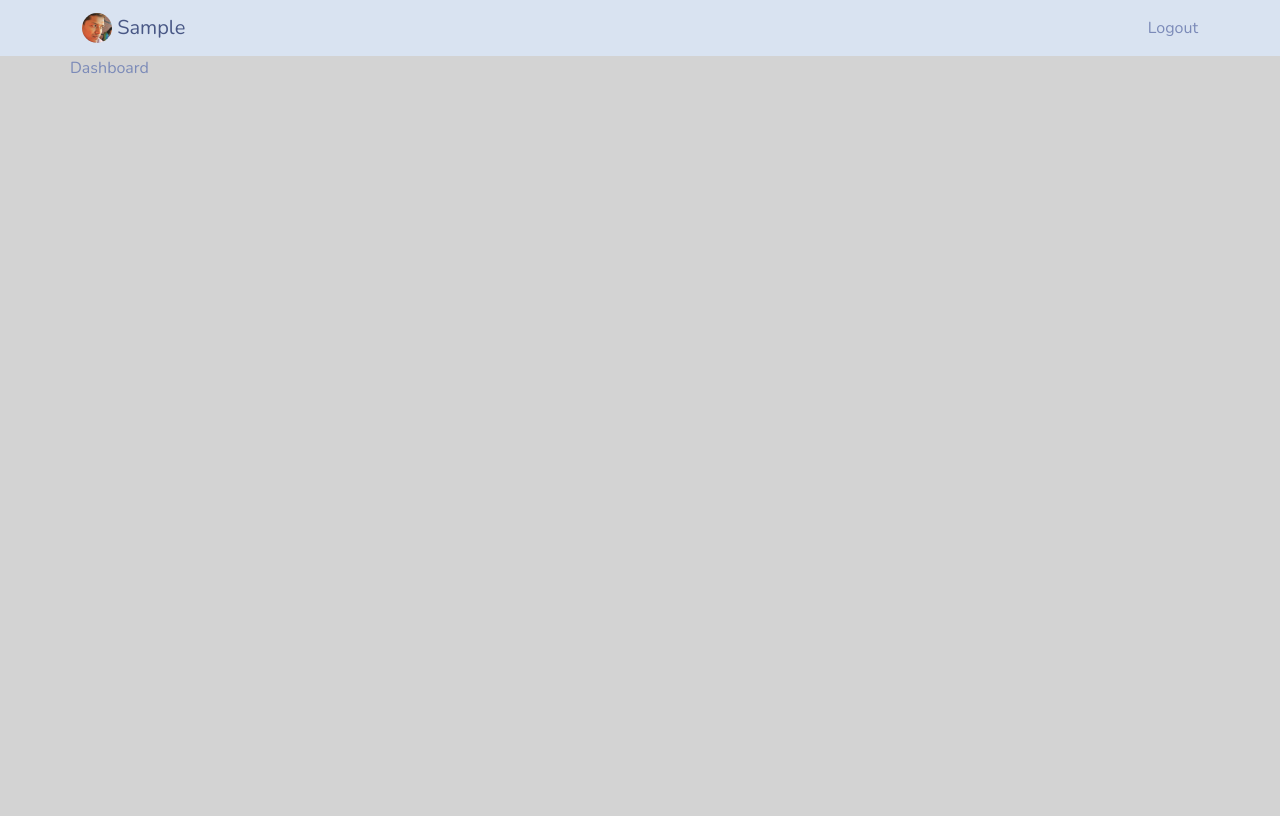
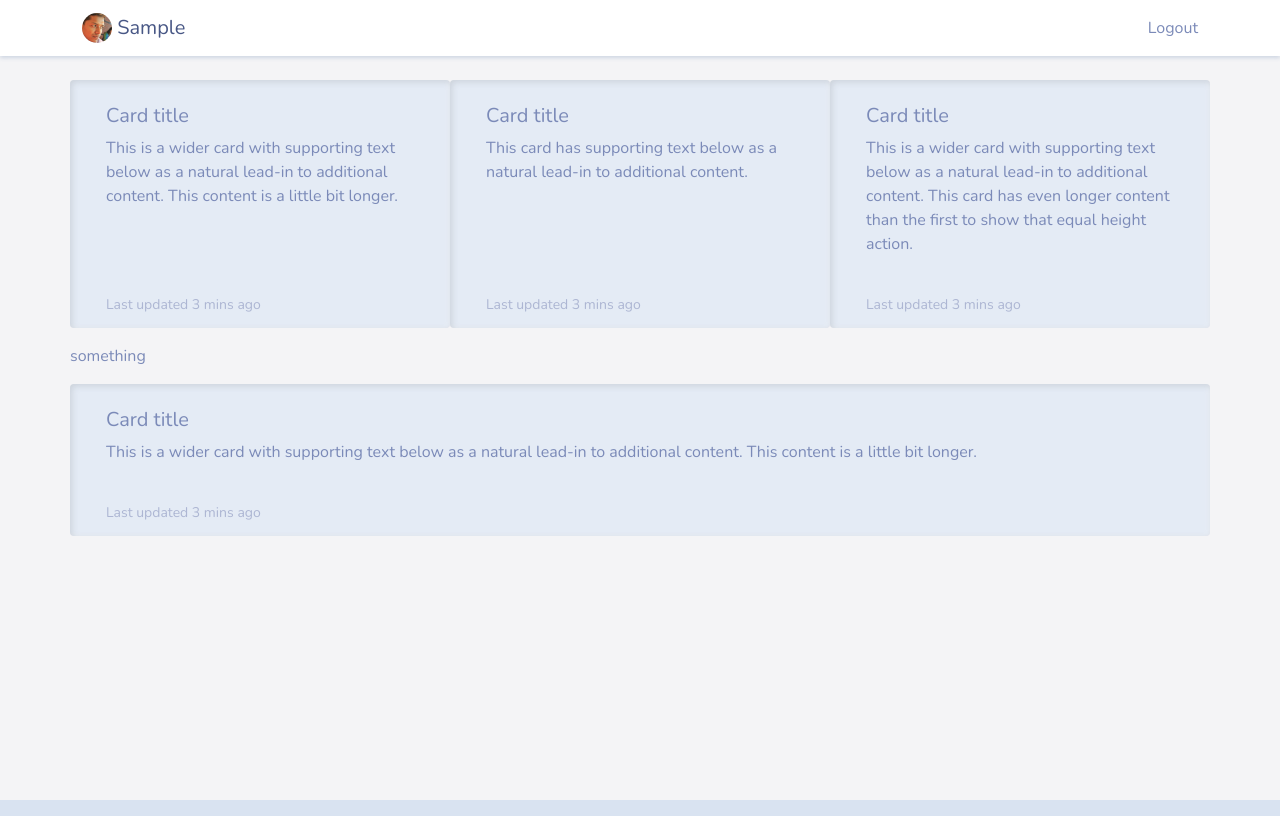
Before and after one commit to ahsan28/mern, a React (Create React App) app in the folder frontend/: page / in a window 1280 px wide. Both pictures are taken after typing "Sample", "Sample" into the empty fields and a click on the button "Login". Built offline with nearby package versions, Linux system fonts and the light colour scheme.

Commit message:
add cards

```diff
--- a/frontend/src/App.css
+++ b/frontend/src/App.css
@@ -1,6 +1,8 @@
 .dashboard{
-  min-height: 95vh;
-  background-color: lightgrey;
+  min-height: -webkit-calc(100vh - 56px);
+  min-height: -moz-calc(100vh - 56px);
+  min-height: calc(100vh - 56px);
+  background-color: #f4f4f6;
 }
 
 .modal.show  {
--- a/frontend/src/components/Dashboard/Dashboard.js
+++ b/frontend/src/components/Dashboard/Dashboard.js
@@ -1,16 +1,72 @@
-import React from 'react'
-import { Container, Row } from 'react-bootstrap'
+import React from "react";
+import { Card, CardGroup, Col, Container, Row } from "react-bootstrap";
 
 const Dashboard = () => {
   return (
     <div className="dashboard">
       <Container>
+          <Row xs={1} md={3} className="pt-4 pb-3 flex-container space-between" >
+                <Card className="flex-item">
+                    <Card.Body>
+                    <Card.Title>Card title</Card.Title>
+                    <Card.Text>
+                        This is a wider card with supporting text below as a natural
+                        lead-in to additional content. This content is a little bit
+                        longer.
+                    </Card.Text>
+                    </Card.Body>
+                    <Card.Footer>
+                    <small className="text-muted">Last updated 3 mins ago</small>
+                    </Card.Footer>
+                </Card>
+                <Card className="flex-item">
+                    <Card.Body>
+                    <Card.Title>Card title</Card.Title>
+                    <Card.Text>
+                        This card has supporting text below as a natural lead-in to
+                        additional content.{" "}
+                    </Card.Text>
+                    </Card.Body>
+                    <Card.Footer>
+                    <small className="text-muted">Last updated 3 mins ago</small>
+                    </Card.Footer>
+                </Card>
+                <Card className="flex-item">
+                    <Card.Body>
+                    <Card.Title>Card title</Card.Title>
+                    <Card.Text>
+                        This is a wider card with supporting text below as a natural
+                        lead-in to additional content. This card has even longer content
+                        than the first to show that equal height action.
+                    </Card.Text>
+                    </Card.Body>
+                    <Card.Footer>
+                    <small className="text-muted">Last updated 3 mins ago</small>
+                    </Card.Footer>
+                </Card>
+
+          </Row>
           <Row>
-                    Dashboard
+              something
+          </Row>
+          <Row className="pt-3 pb-3">
+          <Card >
+                <Card.Body>
+                <Card.Title>Card title</Card.Title>
+                <Card.Text>
+                    This is a wider card with supporting text below as a natural
+                    lead-in to additional content. This content is a little bit
+                    longer.
+                </Card.Text>
+                </Card.Body>
+                <Card.Footer>
+                <small className="text-muted">Last updated 3 mins ago</small>
+                </Card.Footer>
+            </Card>
           </Row>
       </Container>
     </div>
-    )
-}
+  );
+};
 
-export default Dashboard
+export default Dashboard;
--- a/frontend/src/components/Header/Header.js
+++ b/frontend/src/components/Header/Header.js
@@ -10,7 +10,7 @@ console.log("🚀 ~ file: Header.js ~ line 6 ~ Header ~ props", props)
     }
 
     return (
-        <Navbar>
+        <Navbar className="shadow-sm bg-white">
             <Container>
                 <Navbar.Brand>
                     <img
```
Lines whose indentation alone changed are shown as unchanged.
